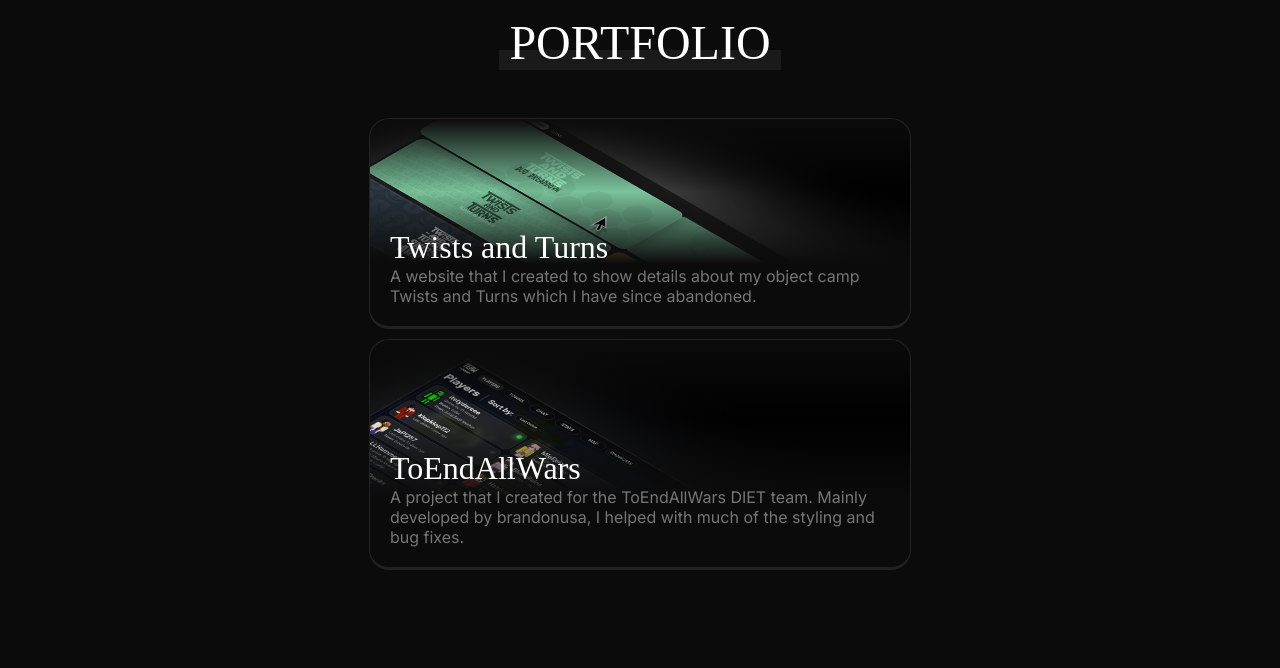
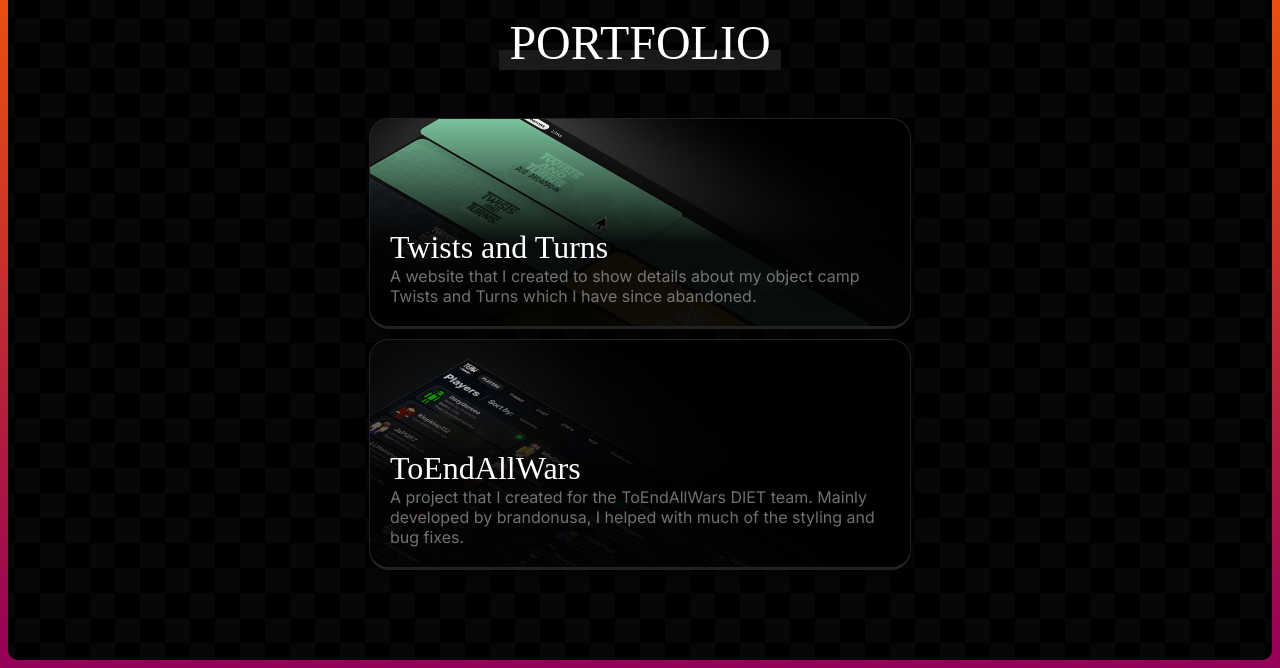
Before and after one commit to debuggyo/debuggyo.github.io, a plain HTML site: page index.html in a window 1280 px wide. Shown: the part 132-800 px from the top of the page. Drawn offline with Linux system fonts and the light colour scheme; a web font is replaced by a local one.

Commit message:
update stuff

```diff
--- a/index.html
+++ b/index.html
@@ -10,7 +10,7 @@
     <title>debuggyo's Portfolio</title>
 </head>
 <script>
-    function hasTouch() {
+    function hasTouch() {1
         return 'ontouchstart' in document.documentElement
                 || navigator.maxTouchPoints > 0
                 || navigator.msMaxTouchPoints > 0;
@@ -34,6 +34,7 @@
     }
 </script>
 <body>
+    <div class="border"></div>
     <div class="container">
         <img src="images/debuggyicon.png" id="logo">
         <hr>
--- a/style.css
+++ b/style.css
@@ -1,6 +1,20 @@
 body, html {
-    background-color: #0B0B0B;
+    background:
+    repeating-conic-gradient(#070707 0% 25%, #000 0% 50%)
+    50% / 50px 50px;
     cursor: url(images/cursor/cursor.png), auto;
+    height: calc(100vh - 1em);
+    border-radius: 10px;
+}
+
+.border {
+    position: fixed;
+    top: 0;
+    left: 0;
+    z-index: -100;
+    height: 100vh;
+    width: 100vw;
+    background-image: linear-gradient(#FA6000, #940059);
 }
 
 .container {
@@ -48,7 +62,8 @@ hr {
     border-radius: 20px;
     border-bottom-width: 3px;
     transition: 300ms;
-    margin-bottom: 10px
+    margin-bottom: 10px;
+    box-shadow: 0px 5px 10px #000000CC;
 }
 
 .button:hover {
@@ -77,13 +92,13 @@ hr {
 }
 
 #teaw {
-    background-image: linear-gradient(0deg, #0b0b0b 30%, #0b0b0b00, #0b0b0b), url('images/teaw.png');
+    background-image: linear-gradient(0deg, #000000EE 40%, #0b0b0b00), url('images/teaw.png');
     background-size: cover;
     background-position: center;
 }
 
 #tat {
-    background-image: linear-gradient(0deg, #0b0b0b 30%, #0b0b0b00, #0b0b0b), url('images/tat.png');
+    background-image: linear-gradient(0deg, #000000EE 40%, #0b0b0b00), url('images/tat.png');
     background-size: cover;
     background-position: center;
     background-repeat: repeat-x;
```
Also changed, not shown: images/debuggyicon.png, images/favicon.png.
